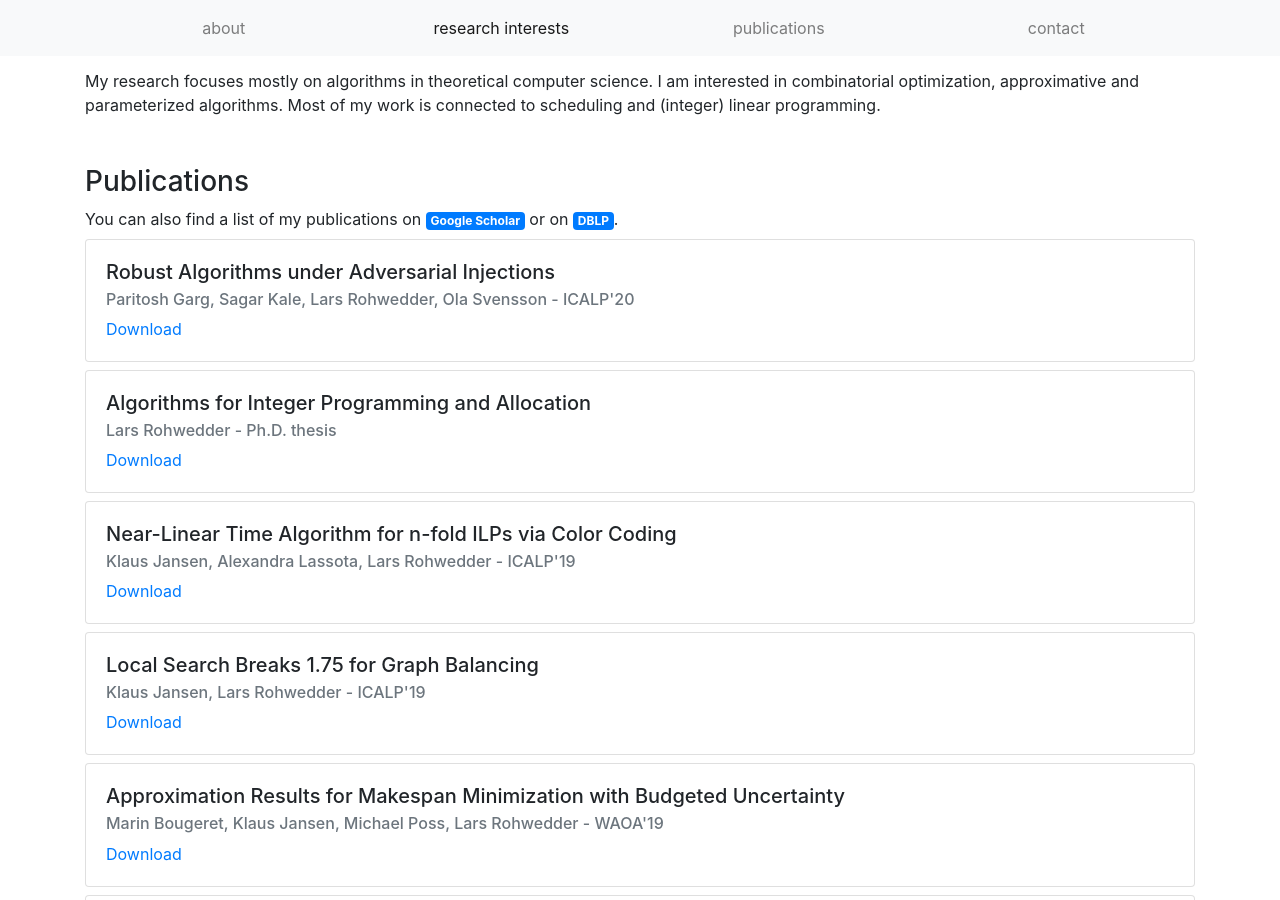
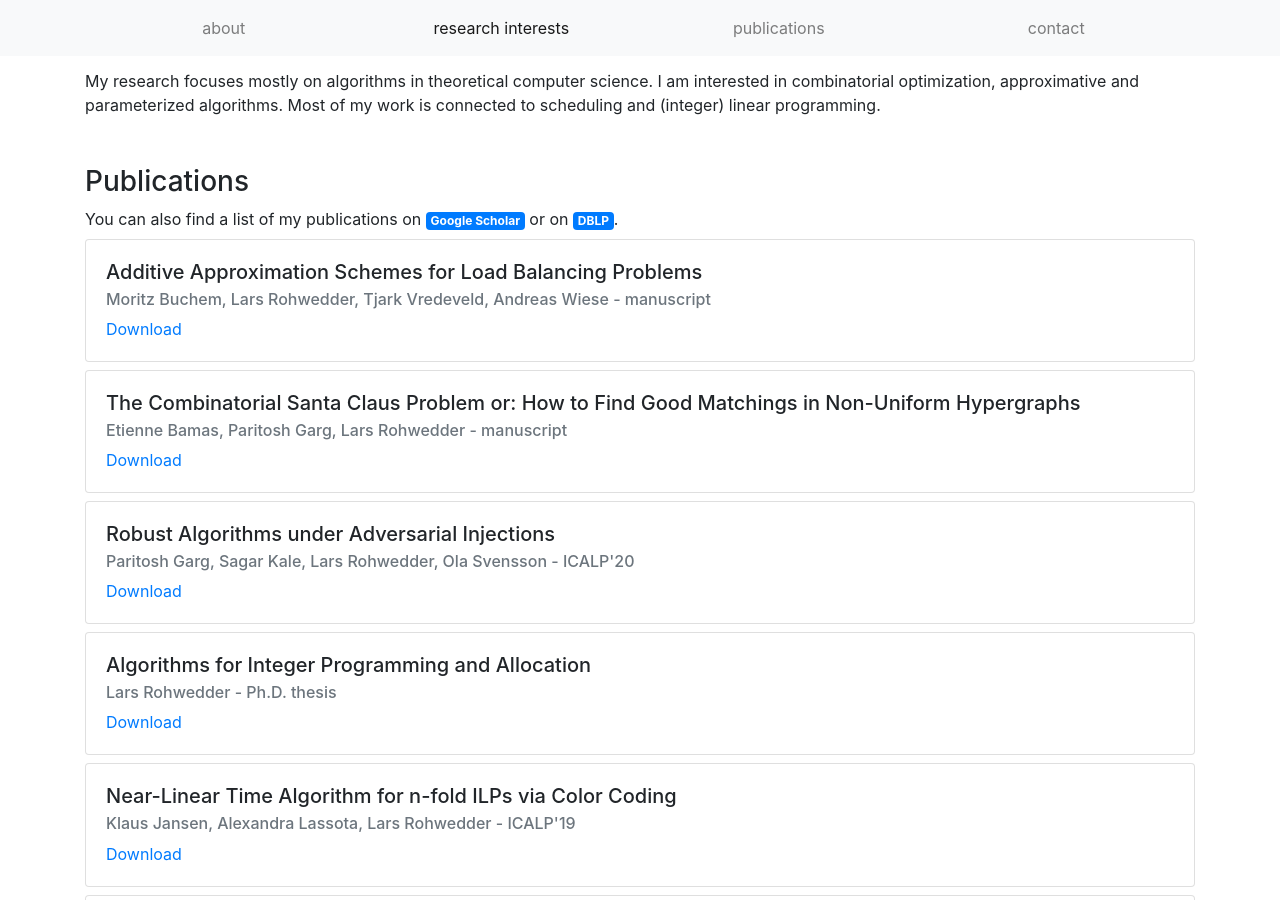
Before and after one commit to larsrohwedder/larsrohwedder.github.io, a Jekyll site: the page built from index.html, in a window 1280 px wide and 900 px high, scrolled down 1266 px. Built offline with Jekyll 4.4.1, drawn with Linux system fonts in a browser that asks for light colours.

Commit message:
new publications

```diff
--- a/_data/publications.yml
+++ b/_data/publications.yml
@@ -1,3 +1,13 @@
+- authors: "Moritz Buchem, Lars Rohwedder, Tjark Vredeveld, Andreas Wiese"
+  title: "Additive Approximation Schemes for Load Balancing Problems"
+  conference: "manuscript"
+  preprint: "https://arxiv.org/abs/2007.09333"
+
+- authors: "Etienne Bamas, Paritosh Garg, Lars Rohwedder"
+  title: "The Combinatorial Santa Claus Problem or: How to Find Good Matchings in Non-Uniform Hypergraphs"
+  conference: "manuscript"
+  preprint: "https://arxiv.org/abs/2007.09116"
+
 - authors: "Paritosh Garg, Sagar Kale, Lars Rohwedder, Ola Svensson"
   title: "Robust Algorithms under Adversarial Injections"
   conference: "ICALP'20"
```
